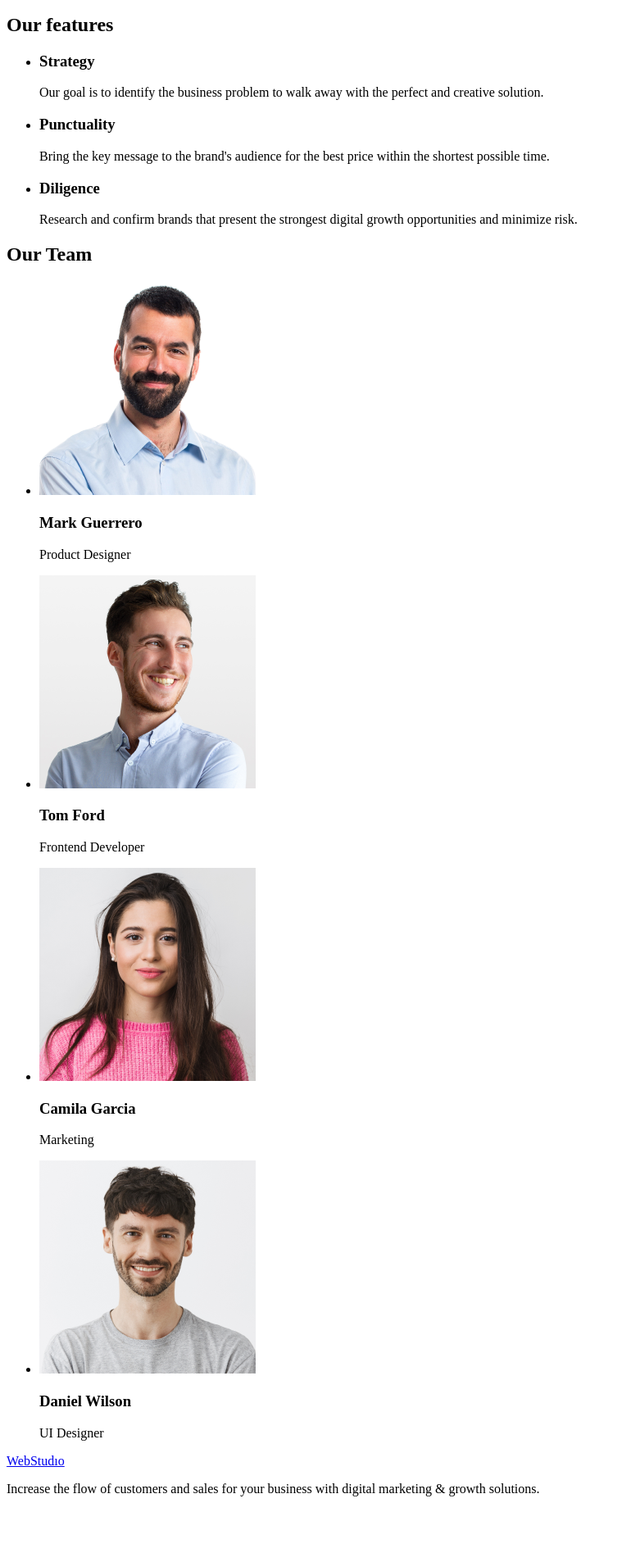
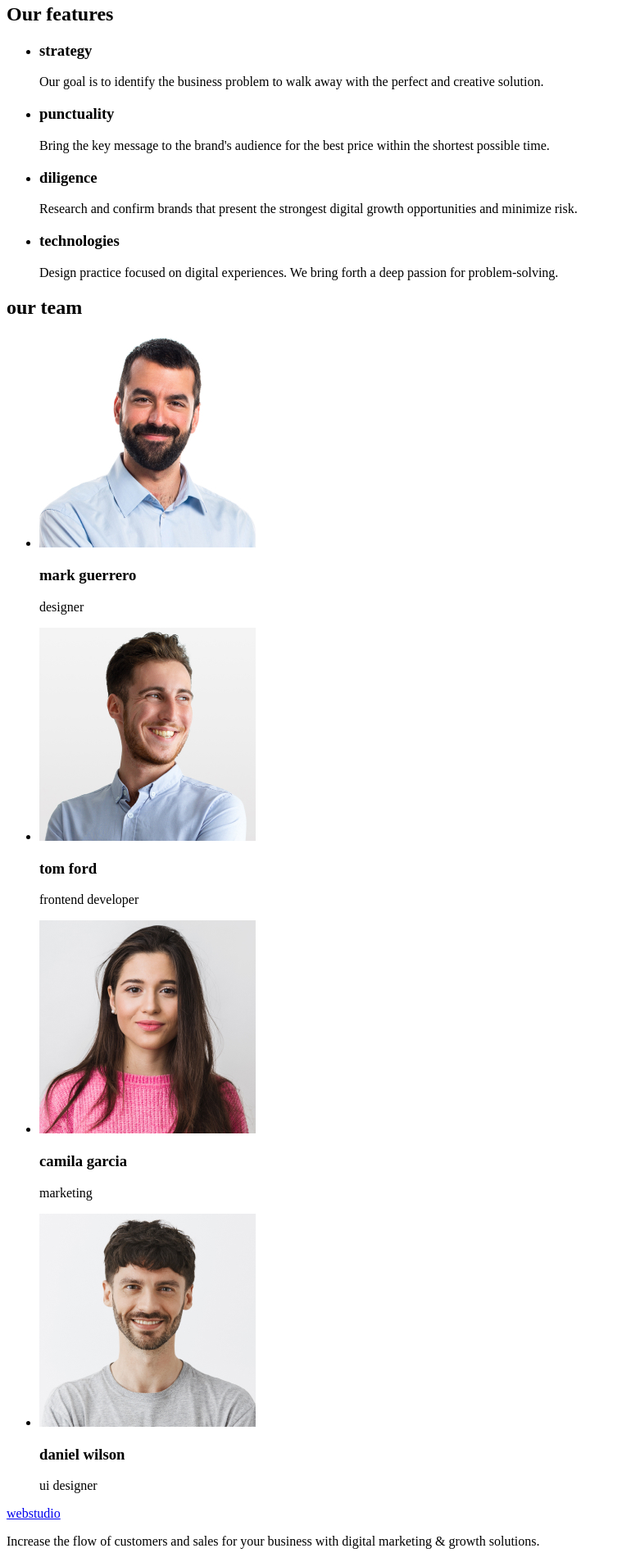
Before and after one commit to aligulenn/goit-markup-hw-01, a plain HTML site: page index.html in a window 1280 px wide. Shown: the part 252-2158 px from the top of the page at 82% size, without its empty margins (0-759 px from the left). Before the commit the page ends 2094 px from the top, so only its background shows below. Drawn offline with Linux system fonts and the light colour scheme.

Commit message:
homework-1new

```diff
--- a/index.html
+++ b/index.html
@@ -7,8 +7,9 @@
   </head>
   <body>
     <header>
-      <a href="./index.html">WebStudıo</a>
       <nav>
+        <a href="./index.html">webstudio</a>
+
         <ul>
           <li><a href="#Studio">Studio</a></li>
           <li><a href="#Portfolio">Portfolio</a></li>
@@ -18,70 +19,76 @@
       <address>
         <ul>
           <li><a href="mailto:info@devstudio.com">info@devstudio.com</a></li>
-          <li><a href="tel:+11 (000) 111-11-11">+11 (000) 111-11-11</a></li>
+          <li><a href="tel:+110001111111">+11 (000) 111-11-11</a></li>
         </ul>
       </address>
     </header>
     <main>
+      <section>
         <h1>Effective Solutions for Your Business</h1>
         <button type="button">Order Service</button>
+      </section>
       <section>
-        <h2 id="Portfolio">Our features</h2>
+        <h2>Our features</h2>
         <ul>
-          <li><h3>Strategy</h3></li>
+          <li><h3>strategy</h3></li>
           <p>
             Our goal is to identify the business problem to walk away with the
             perfect and creative solution.
           </p>
-          <li><h3>Punctuality</h3></li>
+          <li><h3>punctuality</h3></li>
           <p>
             Bring the key message to the brand's audience for the best price
             within the shortest possible time.
           </p>
-          <li><h3>Diligence</h3></li>
+          <li><h3>diligence</h3></li>
           <p>
             Research and confirm brands that present the strongest digital
             growth opportunities and minimize risk.
           </p>
+          <li><h3>technologies</h3></li>
+          <p>
+            Design practice focused on digital experiences. We bring forth a
+            deep passion for problem-solving.
+          </p>
         </ul>
       </section>
       <section>
-        <h2>Our Team</h2>
+        <h2>our team</h2>
         <ul>
-         <li><img src="./images/mark.png" </img>
-        </li>
-            <h3>Mark Guerrero</h3>
-            <p>Product Designer</p>
+          <li><img src="./images/markkk.jpg" width="264" /></li>
+          <h3>mark guerrero</h3>
+          <p>designer</p>
         </ul>
         <ul>
           <li>
-            <img src="./images/tom.png"</img>
+            <img src="./images/tomm.jpg" width="264" />
           </li>
-        <h3>Tom Ford</h3>
-        <p>Frontend Developer</p>
+          <h3>tom ford</h3>
+          <p>frontend developer</p>
         </ul>
         <ul>
           <li>
-            <img src="./images/camila.png"</img>
+            <img src="./images/camilaa.jpg" width="264" />
           </li>
-        <h3>Camila Garcia</h3>
-        <p>Marketing</p>
+          <h3>camila garcia</h3>
+          <p>marketing</p>
         </ul>
         <ul>
           <li>
-            <img src="./images/daniel.png" </img>
+            <img src="./images/daniell.jpg" width="264" />
           </li>
-        <h3>Daniel Wilson</h3>
-        <p>
-            UI Designer
-        </p>
+          <h3>daniel wilson</h3>
+          <p>ui designer</p>
         </ul>
       </section>
     </main>
     <footer>
-<a href="./index.html">WebStudıo</a>
-<p>Increase the flow of customers and sales for your business with digital marketing & growth solutions.</p>
-
+      <a href="./index.html">webstudio</a>
+      <p>
+        Increase the flow of customers and sales for your business with digital
+        marketing & growth solutions.
+      </p>
     </footer>
   </body>
 </html>
```
Also changed, not shown: images/camila.png (deleted), images/camilaa.jpg (added), images/daniel.png (deleted), images/daniell.jpg (added), images/mark.png (deleted), images/markkk.jpg (added), images/tom.png (deleted), images/tomm.jpg (added). Lines whose indentation alone changed are shown as unchanged.
